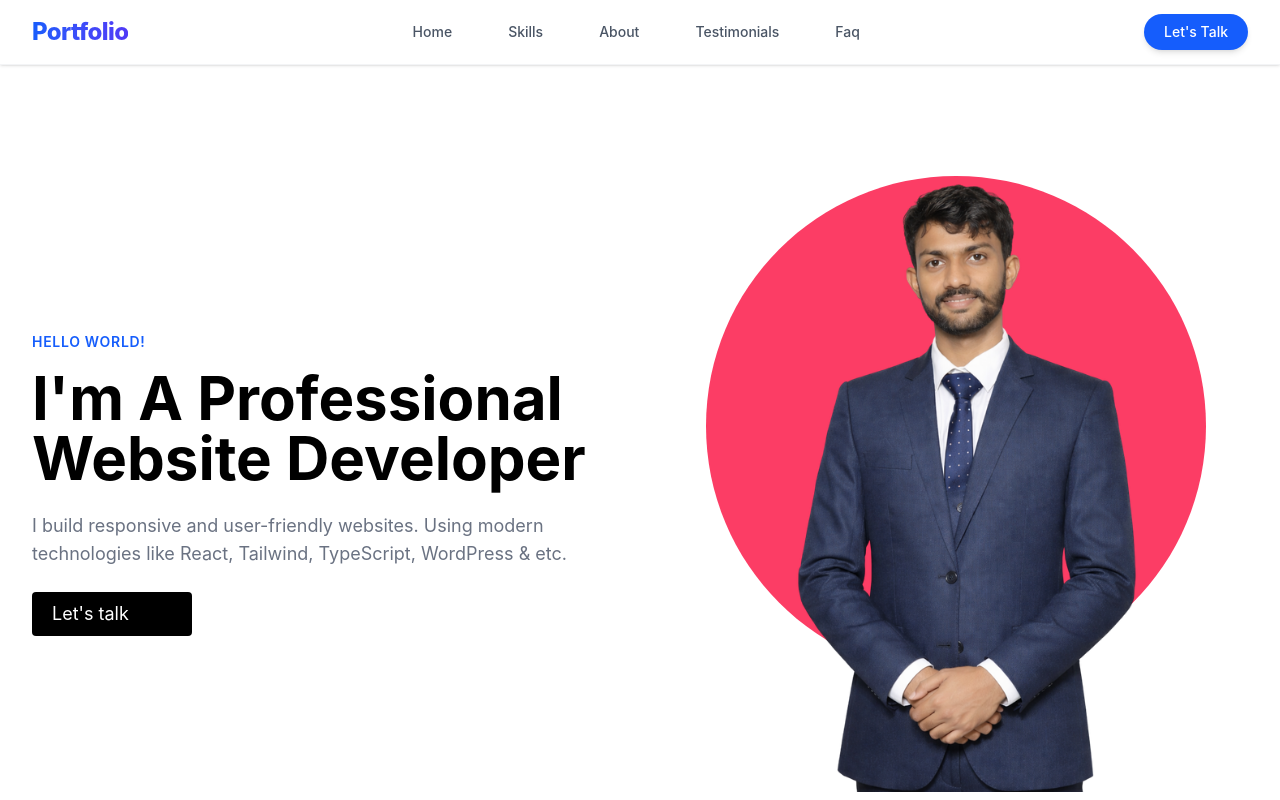
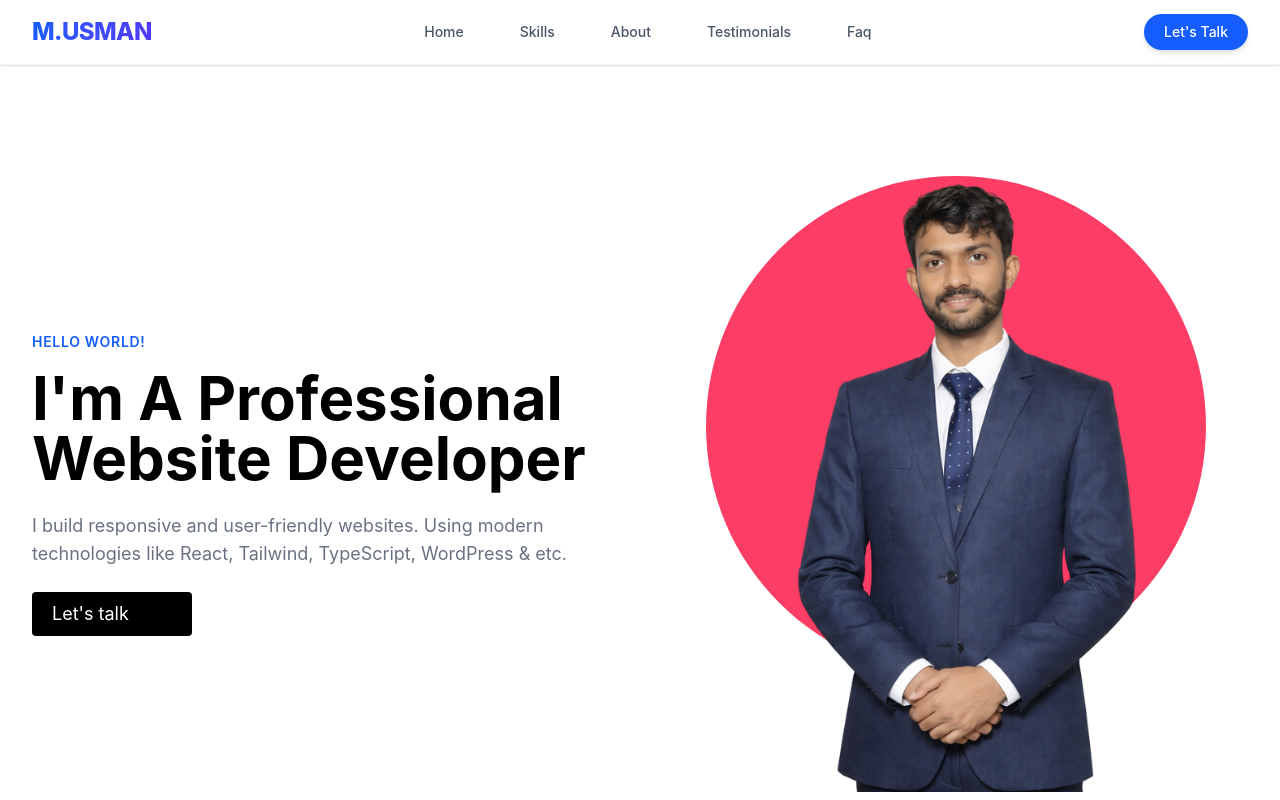
Before and after one commit to Dev-usman64/my-portfolio, a React (Vite) app: page / in a window 1280 px wide. Shown: the top 800 px of the page. Built offline with nearby package versions, Linux system fonts and the light colour scheme; some icons are missing.

Commit message:
nave name change

```diff
--- a/src/comp/navbar.jsx
+++ b/src/comp/navbar.jsx
@@ -22,7 +22,7 @@ export function Navbar() {
                     {/* Logo Area */}
                     <div className="flex-shrink-0 flex items-center">
                         <a href="#home" className="text-2xl font-extrabold tracking-tight text-transparent bg-clip-text bg-gradient-to-r from-blue-600 to-indigo-600 hover:scale-105 transition-transform duration-300">
-                            Portfolio
+                            M.USMAN
                         </a>
                     </div>
 
```
